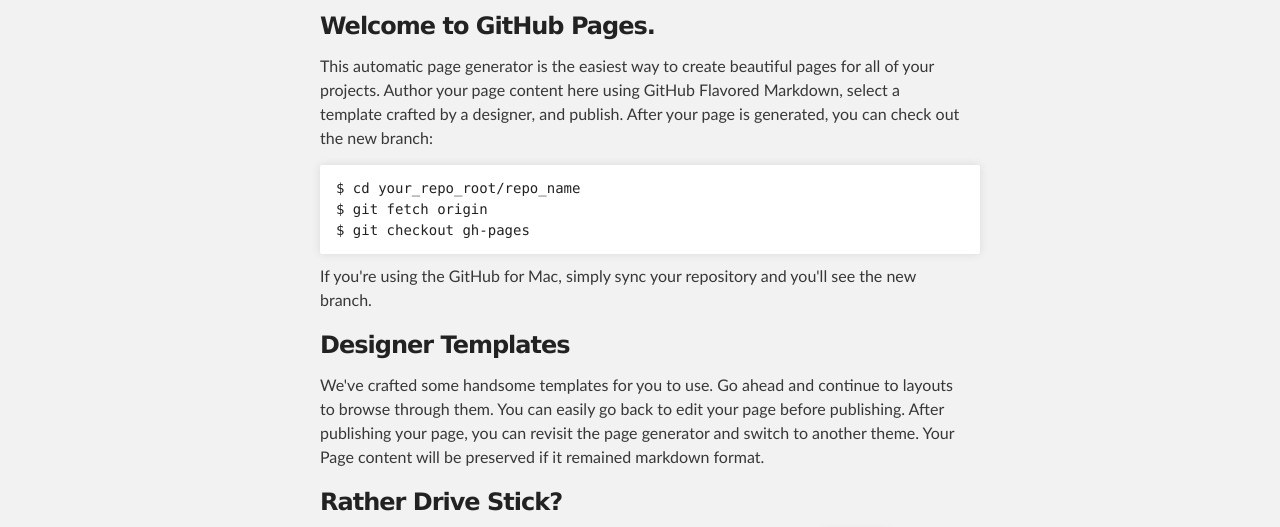
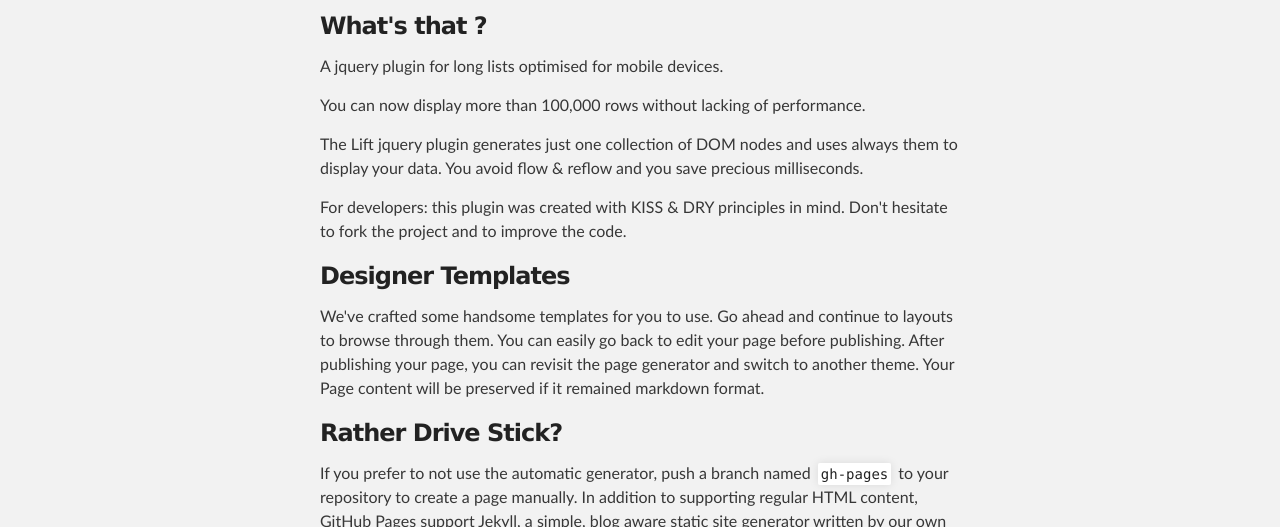
Before and after one commit to tirabc/lift, a plain HTML site: page index.html in a window 1280 px wide. Shown: the part 252-779 px from the top of the page. Drawn offline with Linux system fonts and the light colour scheme.

Commit message:
change 1st paragraph

```diff
--- a/index.html
+++ b/index.html
@@ -32,16 +32,15 @@
     <div id="main_content_wrap" class="outer">
       <section id="main_content" class="inner">
         <h3>
-<a name="welcome-to-github-pages" class="anchor" href="#welcome-to-github-pages"><span class="octicon octicon-link"></span></a>Welcome to GitHub Pages.</h3>
+<a name="what" class="anchor" href="#what"><span class="octicon octicon-link"></span></a>What's that ?</h3>
 
-<p>This automatic page generator is the easiest way to create beautiful pages for all of your projects. Author your page content here using GitHub Flavored Markdown, select a template crafted by a designer, and publish. After your page is generated, you can check out the new branch:</p>
+<p>A jquery plugin for long lists optimised for mobile devices.</p>
 
-<pre><code>$ cd your_repo_root/repo_name
-$ git fetch origin
-$ git checkout gh-pages
-</code></pre>
+<p>You can now display more than 100,000 rows without lacking of performance.</p>
 
-<p>If you're using the GitHub for Mac, simply sync your repository and you'll see the new branch.</p>
+<p>The Lift jquery plugin generates just one collection of DOM nodes and uses always them to display your data. You avoid flow & reflow and you save precious milliseconds.</p>
+
+<p><i>For developers: this plugin was created with KISS & DRY principles in mind. Don't hesitate to fork the project and to improve the code.</i></p>
 
 <h3>
 <a name="designer-templates" class="anchor" href="#designer-templates"><span class="octicon octicon-link"></span></a>Designer Templates</h3>
```
